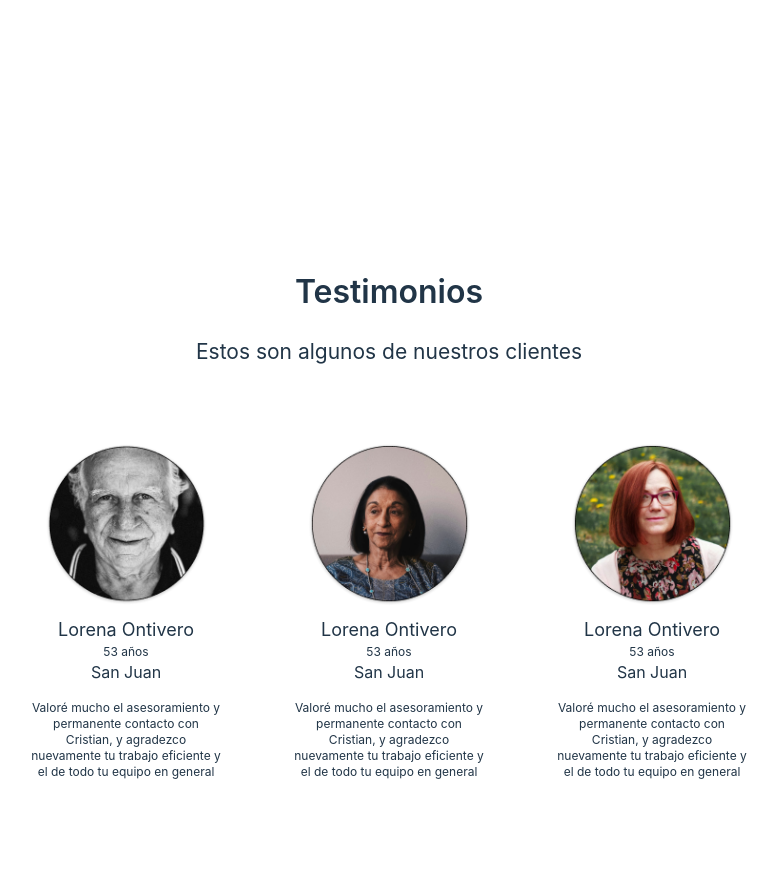
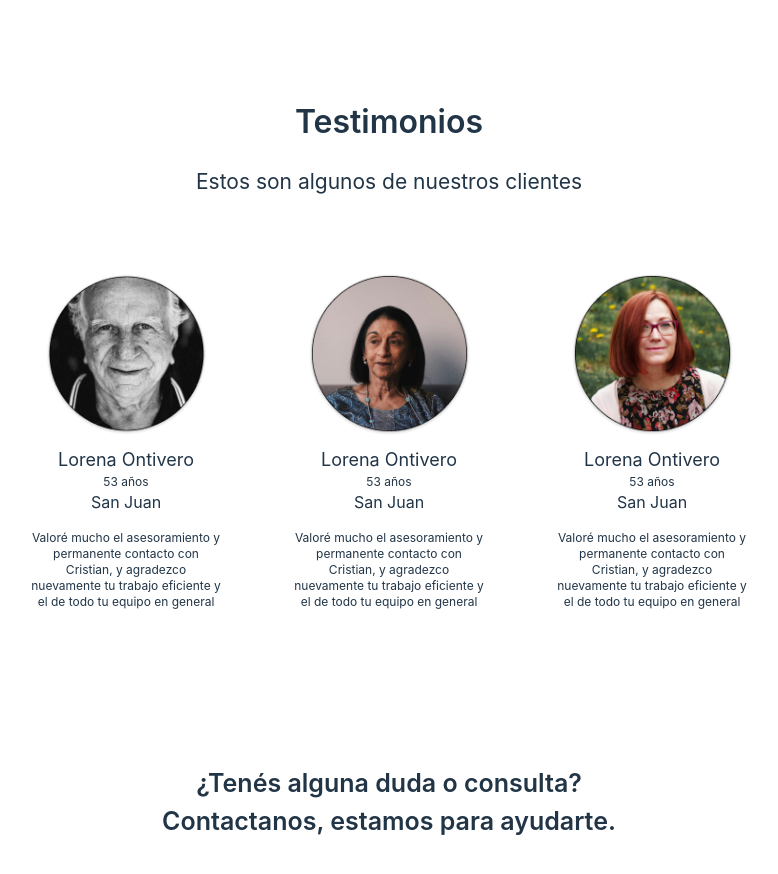
Before and after one commit to FooTalent/iubilare, a React (Vite) app: page / in a window 1280 px wide. Shown: the part 1206-2080 px from the top of the page, without its empty margins (251-1029 px from the left). Built offline with nearby package versions, Linux system fonts and the light colour scheme.

Commit message:
fix / sections

```diff
--- a/src/components/sections/quienesSomos.tsx
+++ b/src/components/sections/quienesSomos.tsx
@@ -3,7 +3,6 @@
 export default function SectionQuienesSomos (){
 
     return (
-              {/* Seccion Quienes somos */}
               <div>
                    <div className="px-[16px] md:px-[40px] 2xl:px-[120px] md:hidden">
                 <h2 className="font-bold text-xl text-center mb-10">¿Quienes somos?</h2>
--- a/src/views/Home.tsx
+++ b/src/views/Home.tsx
@@ -126,7 +126,6 @@ export default function Home() {
       />
 
 
-
       {/* Content for small screens (mobile view) */}
       <div className="lg:hidden">
         {/* Adjusted margin-bottom here */}
@@ -198,13 +197,8 @@ export default function Home() {
       {/* Separador */}
       <div className="min-h-[110px]"></div>
 
-
-      {/* Separador */}
-      <div className="min-h-[108px]"></div>
-
       {/* Seccion Testimonios */}
       <div className="2xl:bg-background-violet px-[16px] md:px-[40px] 2xl:px-[120px]">
-        <div className="min-h-[62px]"></div>
         <div>
           <h2 className="text-xl font-semibold md:text-[32px] 2xl:text-[49px] md:mb-8 2xl:text-white">
             Testimonios
```
